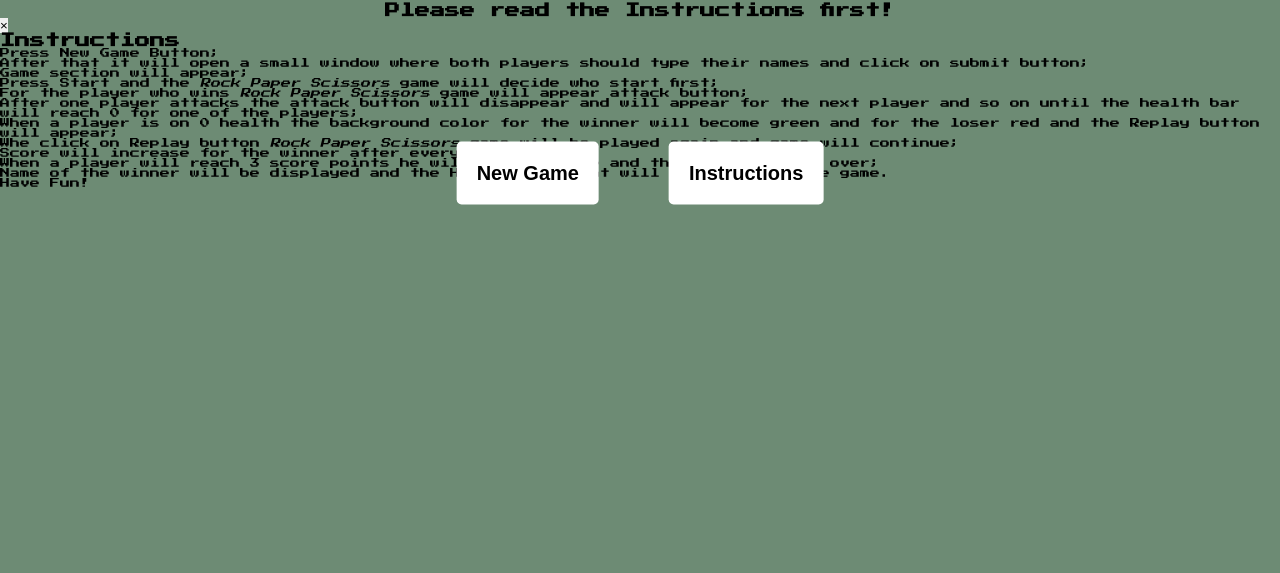
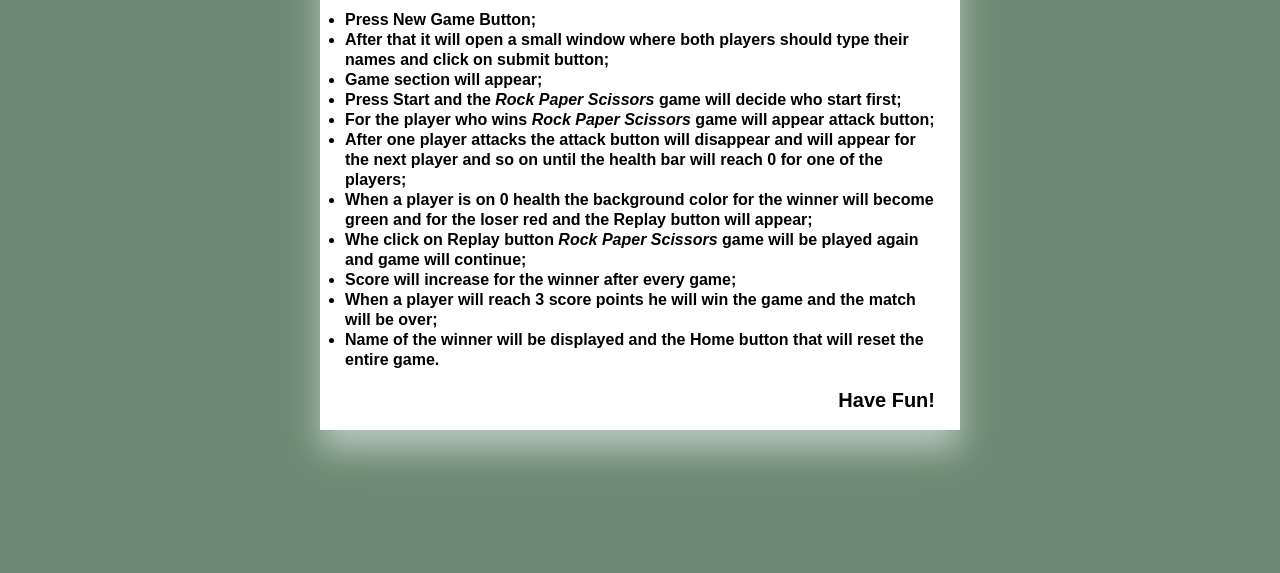
Before and after one commit to Code-Institute-Submissions/MihaiElisei-Player-vs.-Player, a plain HTML site: page index.html in a window 1280 px wide. Shown: the part 227-800 px from the top of the page. Drawn offline with Linux system fonts and the light colour scheme.

Commit message:
add styles to instructions modal

```diff
--- a/assets/css/style.css
+++ b/assets/css/style.css
@@ -59,3 +59,40 @@ body{
     box-shadow: 0 1rem 1rem rgba(255, 255, 255, 0.9);
     border: 1px solid white;
 }
+/* instructions modal */
+.main_instructions{
+    position: absolute;
+    left: 50%;
+    top: 50%;
+    transform: translate(-50%,-50%);
+    background-color: #fff;
+    font-family: sans-serif;
+    font-size: 1.6rem;
+    box-shadow: 0 2rem 3rem rgba(255, 255, 255, 0.5);
+}
+.main_instructions-close{
+    position: absolute;
+    top: 1rem;
+    right: 2rem;
+    font-size: 3rem;
+    color: #000;
+    cursor: pointer;
+    border:none;
+    background: none;
+}
+.main_instructions-title{
+    text-align: center;
+    margin-top: 3.5rem;
+    font-size: 3rem;
+}
+.main_instructions-list{
+    padding: 2.5rem;
+    line-height: 2rem;
+    font-size: 1.6rem;
+    font-weight: bold;
+}
+.main_instructions-footer{
+    float: right;
+    font-size: 2rem;
+    margin: 2rem 0;
+}
```
Also changed, not shown: index.html (+2 -1 lines).
